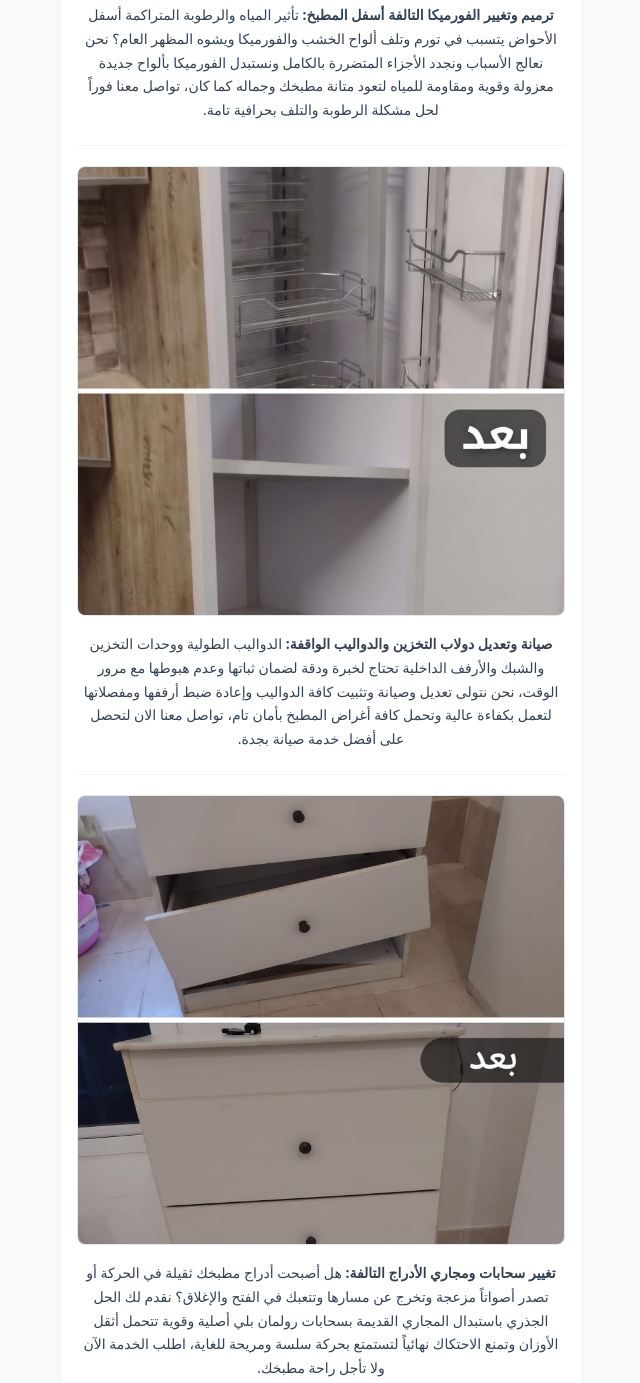
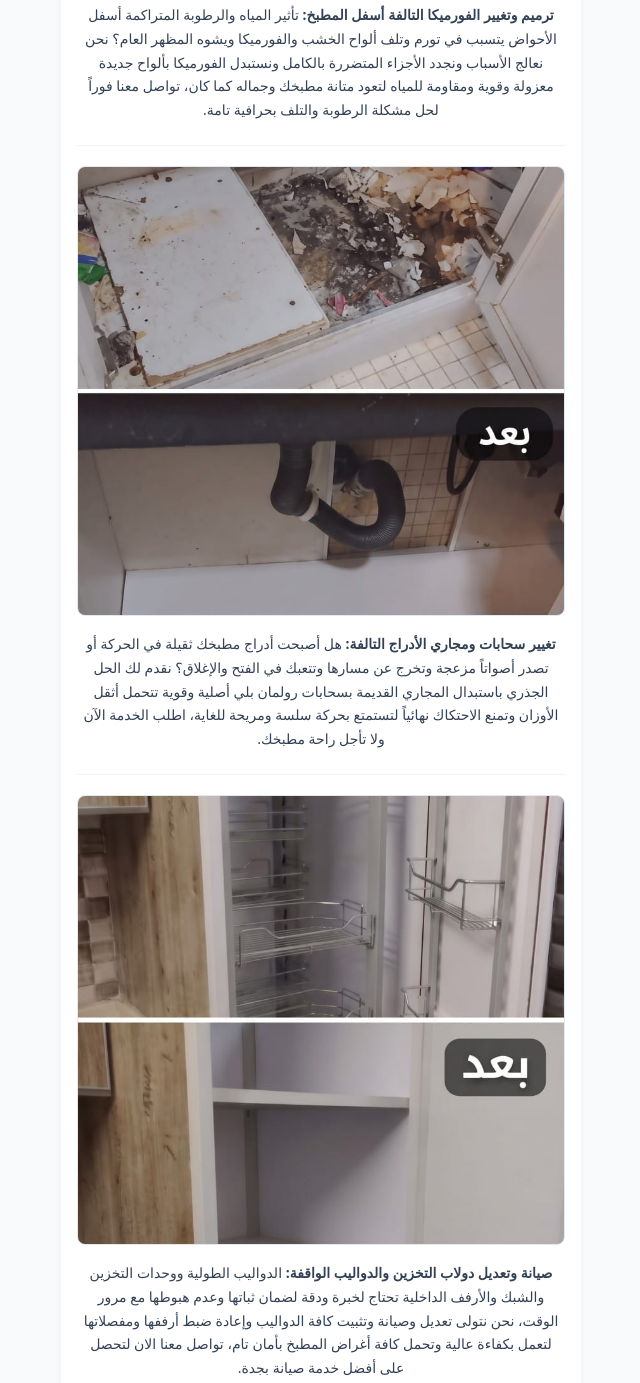
Before and after one commit to jawhara-kitchen-jeddah/-, a plain HTML site: page index.html in a window 1280 px wide. Shown: the part 1431-2814 px from the top of the page, without its empty margins (319-959 px from the left). Drawn offline with Linux system fonts and the light colour scheme.

Commit message:
Update index.html

```diff
--- a/index.html
+++ b/index.html
@@ -71,12 +71,20 @@
       <!-- 2. ترميم وتغيير الفورميكا -->
       <div class="work-img-container">
         <a href="https://wa.me/966565743171?text=السلام%20عليكم%20أريد%20استفسار%20عن%20ترميم%20وتغيير%20الفورميكا%20التالفة%20أسفل%20المطبخ" target="_blank">
-          <img src="IMG-20261115-WA0033.jpg" alt="ترميم وتغيير الفورميكا التالفة">
+          <img src="IMG-20261115-WA0032.jpg" alt="ترميم وتغيير الفورميكا التالفة">
         </a>
         <p><strong>ترميم وتغيير الفورميكا التالفة أسفل المطبخ:</strong> تأثير المياه والرطوبة المتراكمة أسفل الأحواض يتسبب في تورم وتلف ألواح الخشب والفورميكا ويشوه المظهر العام؟ نحن نعالج الأسباب ونجدد الأجزاء المتضررة بالكامل ونستبدل الفورميكا بألواح جديدة معزولة وقوية ومقاومة للمياه لتعود متانة مطبخك وجماله كما كان، تواصل معنا فوراً لحل مشكلة الرطوبة والتلف بحرافية تامة.</p>
       </div>
 
-      <!-- 3. دولاب التخزين -->
+      <!-- 3. تغيير السحابات والأدراج -->
+      <div class="work-img-container">
+        <a href="https://wa.me/966565743171?text=السلام%20عليكم%20أريد%20استفسار%20عن%20تغيير%20السحابات%20ومجاري%20الأدراج" target="_blank">
+          <img src="IMG-20261115-WA0033.jpg" alt="تغيير سحابات ومجاري الأدراج">
+        </a>
+        <p><strong>تغيير سحابات ومجاري الأدراج التالفة:</strong> هل أصبحت أدراج مطبخك ثقيلة في الحركة أو تصدر أصواتاً مزعجة وتخرج عن مسارها وتتعبك في الفتح والإغلاق؟ نقدم لك الحل الجذري باستبدال المجاري القديمة بسحابات رولمان بلي أصلية وقوية تتحمل أثقل الأوزان وتمنع الاحتكاك نهائياً لتستمتع بحركة سلسة ومريحة للغاية، اطلب الخدمة الآن ولا تأجل راحة مطبخك.</p>
+      </div>
+
+      <!-- 4. دولاب التخزين -->
       <div class="work-img-container">
         <a href="https://wa.me/966565743171?text=السلام%20عليكم%20أريد%20استفسار%20عن%20صيانة%20وتعديل%20دولاب%20التخزين%20والدواليب%20الواقفة" target="_blank">
           <img src="IMG-20261115-WA0031(1).jpg" alt="صيانة وتعديل دولاب التخزين">
@@ -84,12 +92,12 @@
         <p><strong>صيانة وتعديل دولاب التخزين والدواليب الواقفة:</strong> الدواليب الطولية ووحدات التخزين والشبك والأرفف الداخلية تحتاج لخبرة ودقة لضمان ثباتها وعدم هبوطها مع مرور الوقت، نحن نتولى تعديل وصيانة وتثبيت كافة الدواليب وإعادة ضبط أرففها ومفصلاتها لتعمل بكفاءة عالية وتحمل كافة أغراض المطبخ بأمان تام، تواصل معنا الان لتحصل على أفضل خدمة صيانة بجدة.</p>
       </div>
 
-      <!-- 4. تغيير السحابات والأدراج -->
+      <!-- 5. تعديل مكان غسالة الصحون -->
       <div class="work-img-container">
-        <a href="https://wa.me/966565743171?text=السلام%20عليكم%20أريد%20استفسار%20عن%20تغيير%20السحابات%20ومجاري%20الأدراج" target="_blank">
-          <img src="IMG-20261115-WA0037.jpg" alt="تغيير سحابات ومجاري الأدراج">
+        <a href="https://wa.me/966565743171?text=السلام%20عليكم%20أريد%20استفسار%20عن%20تعديل%20وقص%20الدواليب%20لغسالة%20الصحون" target="_blank">
+          <img src="IMG-20261115-WA0037.jpg" alt="تعديل مكان غسالة الصحون">
         </a>
-        <p><strong>تغيير سحابات ومجاري الأدراج التالفة:</strong> هل أصبحت أدراج مطبخك ثقيلة في الحركة أو تصدر أصواتاً مزعجة وتخرج عن مسارها وتتعبك في الفتح والإغلاق؟ نقدم لك الحل الجذري باستبدال المجاري القديمة بسحابات رولمان بلي أصلية وقوية تتحمل أثقل الأوزان وتمنع الاحتكاك نهائياً لتستمتع بحركة سلسة ومريحة للغاية، اطلب الخدمة الآن ولا تأجل راحة مطبخك.</p>
+        <p><strong>تعديل وقص الدواليب لغسالة الصحون باحترافية:</strong> هل اشتريت غسالة صحون جديدة وتريد مكان دقيق لها داخل مطبخك الحالي؟ نحن نقوم بقص وتعديل الدواليب السفلية واحتواء المساحة باحترافية متناهية لتظهر غسالة الصحون كأنها مفصلة ومركبة في قلب المطبخ من الأساس وبدون أي تأثير على الشكل العام أو الديكور، تواصل معنا الآن واجعل مطبخك متكاملاً وعملياً بأعلى جودة.</p>
       </div>
 
     </div>
```
